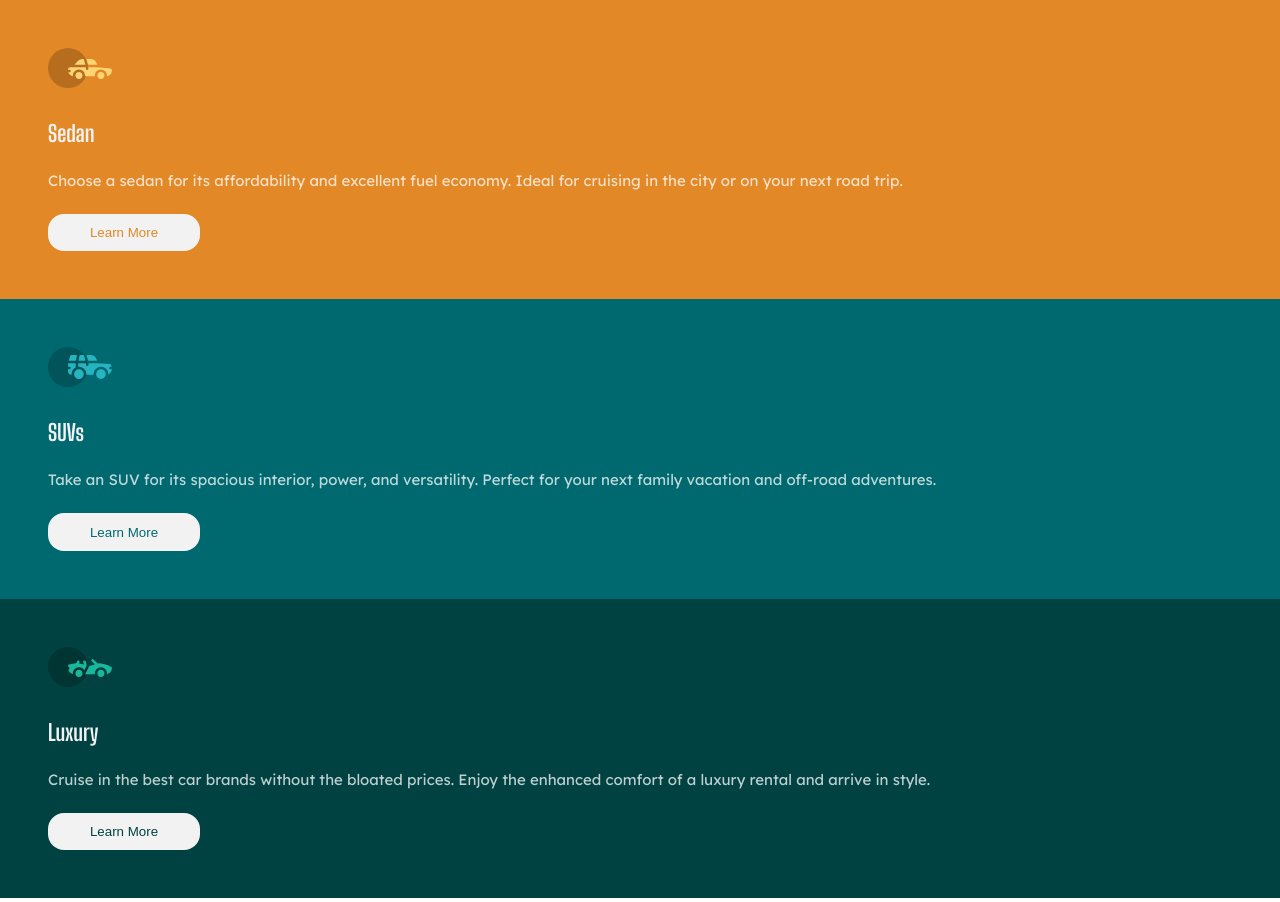
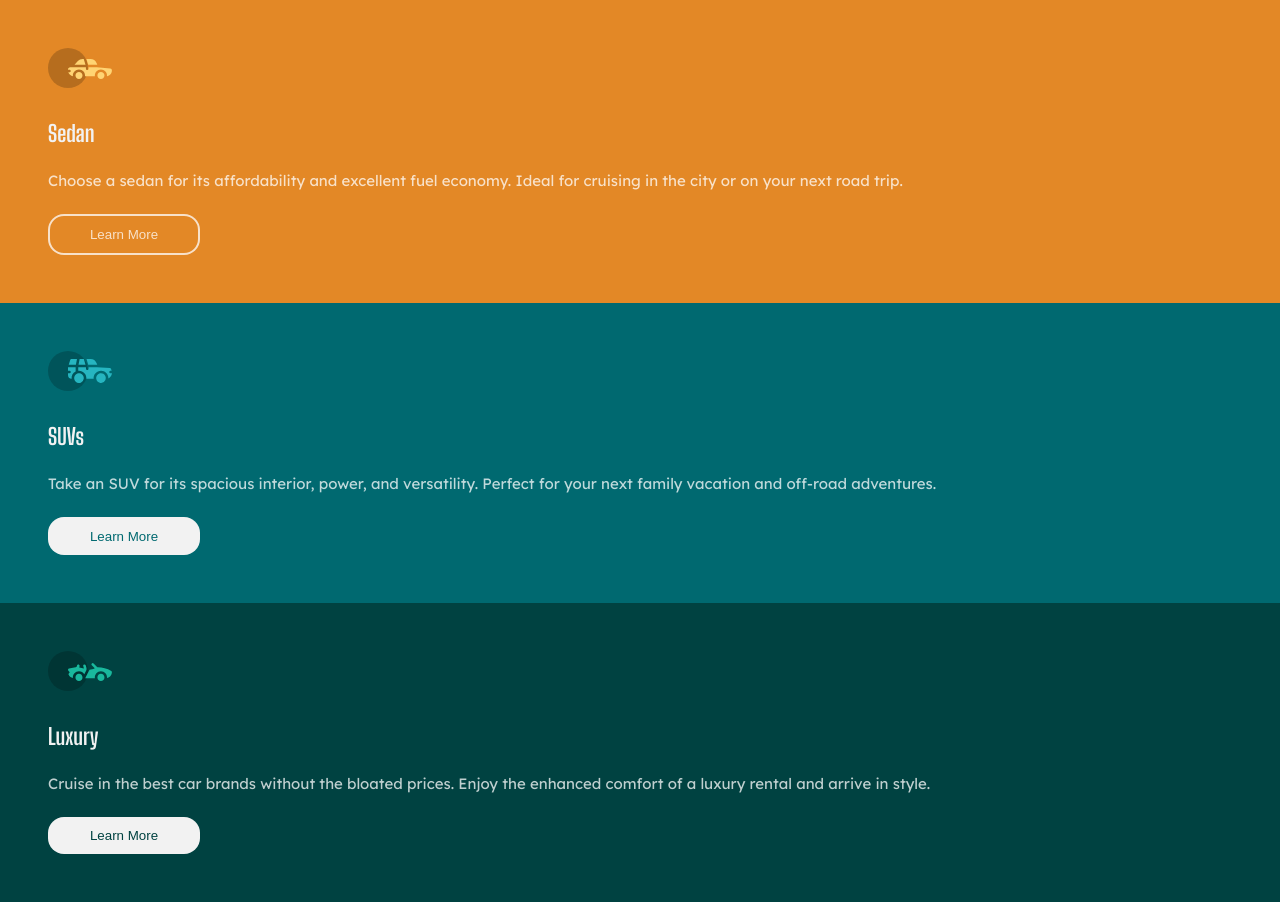
Before and after one commit to mmustaphak/3-column-preview-card-component, a React (Vite) app: page / in a window 1280 px wide. In both pictures the pointer is over the button 124 px from the left and 232 px from the top of the page. Built offline with nearby package versions, Linux system fonts and the light colour scheme.

Commit message:
Added hover effect for card component

```diff
--- a/src/components/Card.css
+++ b/src/components/Card.css
@@ -10,17 +10,32 @@
 .card--1 button{
     color: hsl(31, 77%, 52%);
 }
+.card--1 button:hover{
+    border: solid 2px hsla(0, 0%, 100%, 0.75);
+    background-color: hsl(31, 77%, 52%);
+    color:hsla(0, 0%, 100%, 0.75);
+}
 .card--2{
     background-color: hsl(184, 100%, 22%);
 }
 .card--2 button{
     color: hsl(184, 100%, 22%);
 }
+.card--2 button:hover{
+    border: solid 2px hsla(0, 0%, 100%, 0.75);
+    background-color: hsl(184, 100%, 22%);
+    color:hsla(0, 0%, 100%, 0.75);
+}
 .card--3{
     background-color: hsl(179, 100%, 13%);
 }
 .card--3 button{
     color: hsl(179, 100%, 13%);
+}
+.card--3 button:hover{
+    border: solid 2px hsla(0, 0%, 100%, 0.75);
+    background-color: hsl(179, 100%, 13%);
+    color:hsla(0, 0%, 100%, 0.75);
 }
 .card--info{
     display: flex;
```
